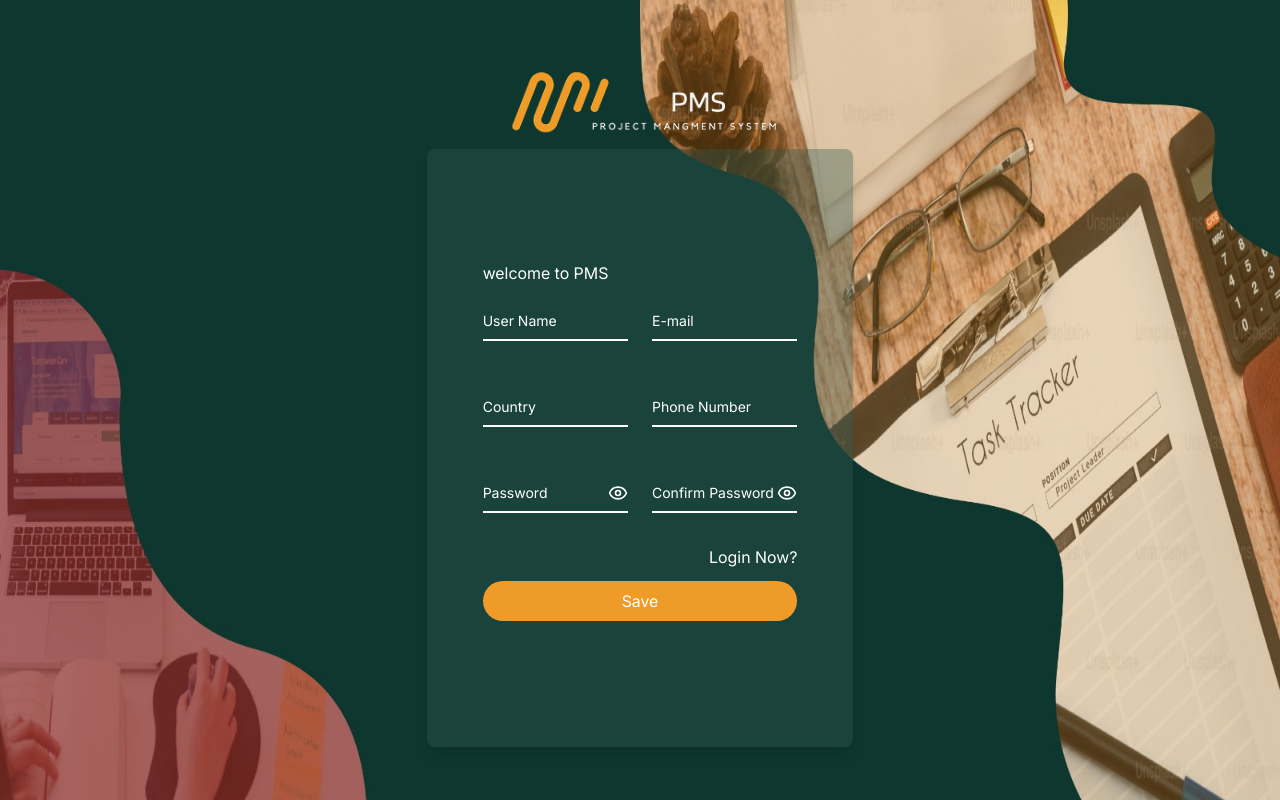
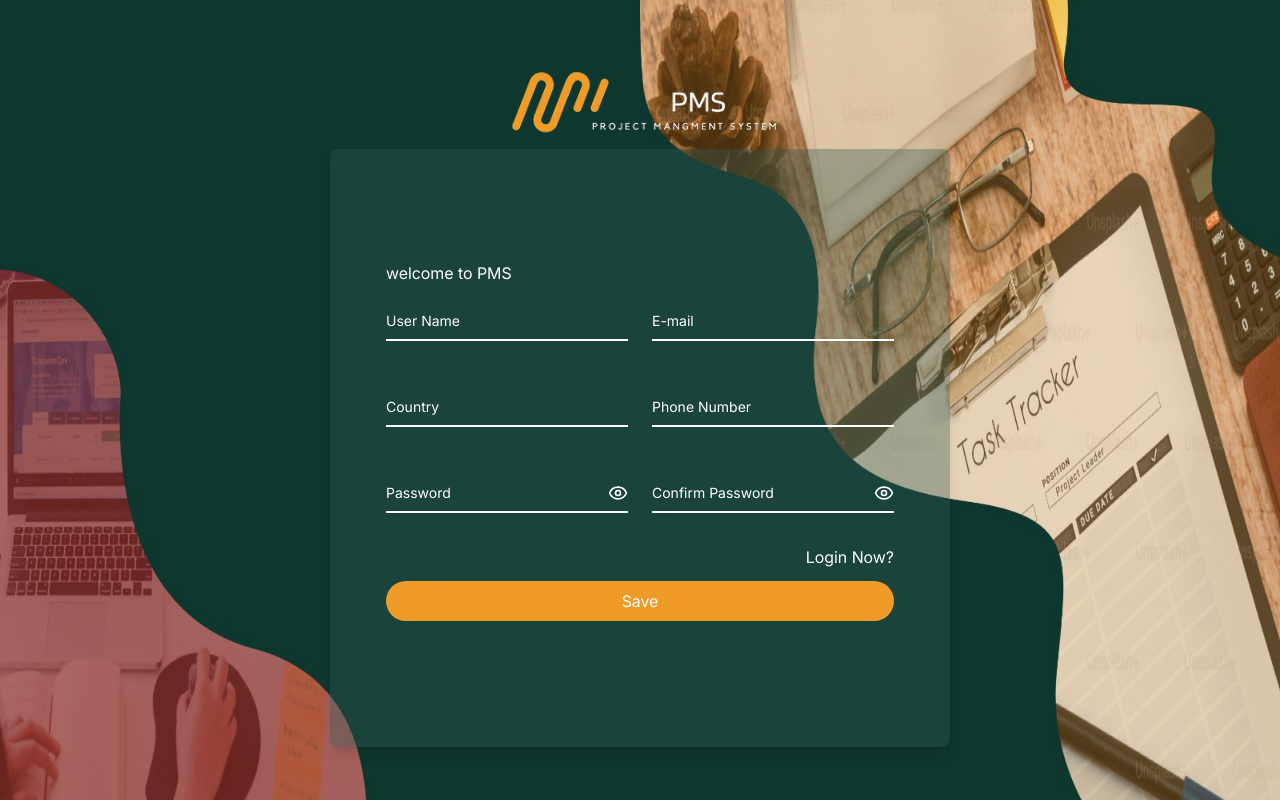
Before and after one commit to mohamedfowzey/project-management-system, a React (Vite) app: page /register in a window 1280 px wide. Built offline with nearby package versions, Linux system fonts and the light colour scheme.

Commit message:
handle auth layout

```diff
--- a/src/App.css
+++ b/src/App.css
@@ -2,27 +2,30 @@
   background-image: url("./assets/Images/authBg1.jpeg");
   background-size: cover;
   background-position: center;
-  height: 100vh;
+  min-height: 100vh;
   width: 100%;
 }
 .auth-bg-image2 {
   background-image: url("./assets/Images/authBg2.jpeg");
   background-size: cover;
   background-position: center;
-  height: 100vh;
+  min-height: 100vh;
   width: 100%;
 }
 .auth-bg-image3 {
   background-image: url("./assets/Images/authBg3.jpeg");
   background-size: cover;
   background-position: center;
-  height: 100vh;
+  min-height: 100vh;
   width: 100%;
 }
 .auth-bg-image4 {
   background-image: url("./assets/Images/authBg4.jpeg");
   background-size: cover;
   background-position: center;
-  height: 100vh;
+  min-height: 100vh;
   width: 100%;
 }
+.height-scroll-bar::-webkit-scrollbar {
+  display: none;
+}
--- a/src/Layouts/AuthLayout/AuthLayout.tsx
+++ b/src/Layouts/AuthLayout/AuthLayout.tsx
@@ -1,10 +1,6 @@
 import { Outlet, useLocation } from "react-router-dom";
 import authLogo from "../../assets/Images/authLogo.png";
-export default function AuthLayout({
-  children,
-}: {
-  children: React.ReactNode;
-}) {
+export default function AuthLayout() {
   const { pathname } = useLocation();
 
   const getBgClass = () => {
@@ -17,9 +13,14 @@ export default function AuthLayout({
     return "";
   };
 
+  const getClassName = () => {
+    if (pathname === "/register") return "w-1/2";
+    else return "w-1/3";
+  };
+
   return (
-    <div className={`${getBgClass()} text-auth`}>
-      <div className="flex flex-col items-center justify-center h-full ">
+    <div className={`${getBgClass()} text-auth h-full px-5`}>
+      <div className="flex flex-col items-center justify-center h-dvh">
         <div className="mb-3">
           <img
             src={authLogo}
@@ -27,7 +28,9 @@ export default function AuthLayout({
             className="w-40 md:w-52 lg:w-72"
           />
         </div>
-        <div className="bg-main-light-color w-2/3 md:w-1/2 lg:w-1/3  rounded-lg shadow-lg py-28 px-14">
+        <div
+          className={`bg-main-light-color w-full md:w-2/3 lg:w-1/2 xl:${getClassName()} rounded-lg shadow-lg py-28 px-14 overflow-scroll height-scroll-bar`}
+        >
           <p>welcome to PMS</p>
           <Outlet />
         </div>
--- /dev/null
+++ b/src/Modules/Shared/CustomHeader/CustomHeader.tsx
@@ -0,0 +1,5 @@
+import React from "react";
+
+export default function CustomHeader() {
+  return <div></div>;
+}
```
